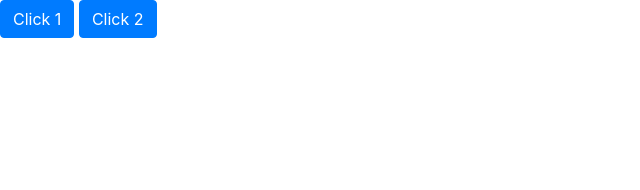
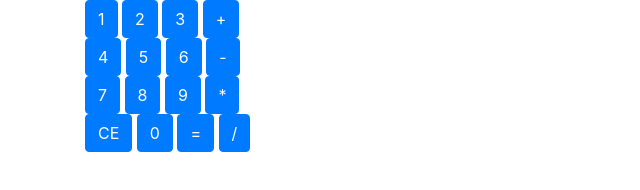
Before and after one commit to sammypaiz0606/calculator, a plain HTML site: page index.html in a window 1280 px wide. Shown: the whole page, without its empty margins (0-640 px from the left). Drawn offline with nearby package versions, Linux system fonts and the light colour scheme.

Commit message:
added more buttons

```diff
--- a/assets/js/javascript.js
+++ b/assets/js/javascript.js
@@ -1,8 +1,8 @@
-var ctbutton = document.getElementsByClassName('cbutton');
-console.log(ctbutton);
+// var ctbutton = document.getElementsByClassName('cbutton');
+// console.log(ctbutton);
 
-for(var i=0; i <ctbutton.length; i++) {
-ctbutton[i].addEventListener('click', function() {
-    alert('clicked');
-    });
-}
+// for(var i=0; i <ctbutton.length; i++) {
+// ctbutton[i].addEventListener('click', function() {
+//     alert('clicked');
+//     });
+// }
--- a/index.html
+++ b/index.html
@@ -11,9 +11,37 @@
     </head>
 
 <body>
-  <div class='btn btn-primary cbutton'>Click 1<Menu:context></Menu:context></div>
-  <div class='btn btn-primary cbutton'>Click 2<Menu:context></Menu:context></div>
-
+<div class='container'>
+    <div id='myCalcu'>
+        <div class='col-xs-12'>
+            <div id='output'></div>
+            <div class='col-xs-12'>
+                <div class='btn btn-primary cbutton'>1</div>
+                <div class='btn btn-primary cbutton'>2</div>
+                <div class='btn btn-primary cbutton'>3</div>
+                <div class='btn btn-primary cbutton'>+</div>
+            </div>
+            <div class='col-xs-12'>
+                <div class='btn btn-primary cbutton'>4</div>
+                <div class='btn btn-primary cbutton'>5</div>
+                <div class='btn btn-primary cbutton'>6</div>
+                <div class='btn btn-primary cbutton'>-</div>
+            </div>
+            <div class='col-xs-12'>
+                <div class='btn btn-primary cbutton'>7</div>
+                <div class='btn btn-primary cbutton'>8</div>
+                <div class='btn btn-primary cbutton'>9</div>
+                <div class='btn btn-primary cbutton'>*</div>
+            </div>
+            <div class='col-xs-12'>
+                <div class='btn btn-primary cbutton'>CE</div>
+                <div class='btn btn-primary cbutton'>0</div>
+                <div class='btn btn-primary cbutton'>=</div>
+                <div class='btn btn-primary cbutton'>/</div>
+            </div>
+        </div>
+    </div>
+</div>
 <script
   src="https://code.jquery.com/jquery-3.3.1.js"
   integrity="sha256-2Kok7MbOyxpgUVvAk/HJ2jigOSYS2auK4Pfzbm7uH60="
```
